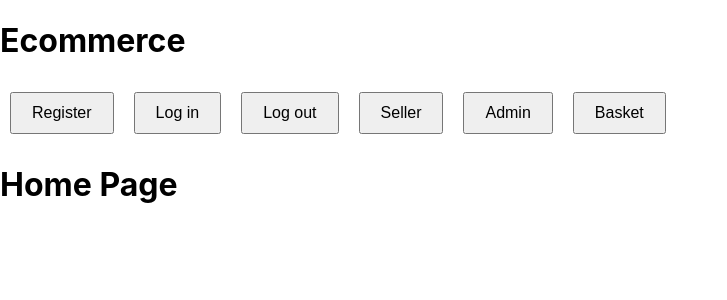
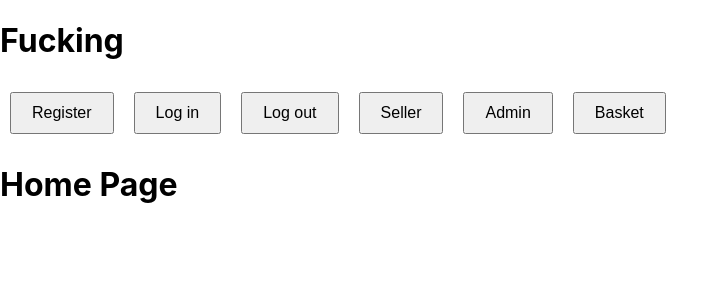
Before and after one commit to JamieMad/CCSECW1, a React (Create React App) app in the folder react/my-app/: page / in a window 1280 px wide. Shown: the top 300 px of the page, without its empty margins (0-727 px from the left). Built offline with nearby package versions, Linux system fonts and the light colour scheme; no server answers.

Commit message:
deployment test

```diff
--- a/react/my-app/src/components/Banner/Banner.js
+++ b/react/my-app/src/components/Banner/Banner.js
@@ -7,7 +7,7 @@ function Banner() {
 
     return(
         <div className="Banner">
-            <h1>Ecommerce</h1>
+            <h1>Fucking</h1>
             <button type="text" onClick={() => navigate(`/register`)}> Register </button>
             <button type="text" onClick={() => navigate(`/login`)}> Log in </button>
             <button type="text" onClick={() => navigate(`/logout`)}> Log out </button>
```
